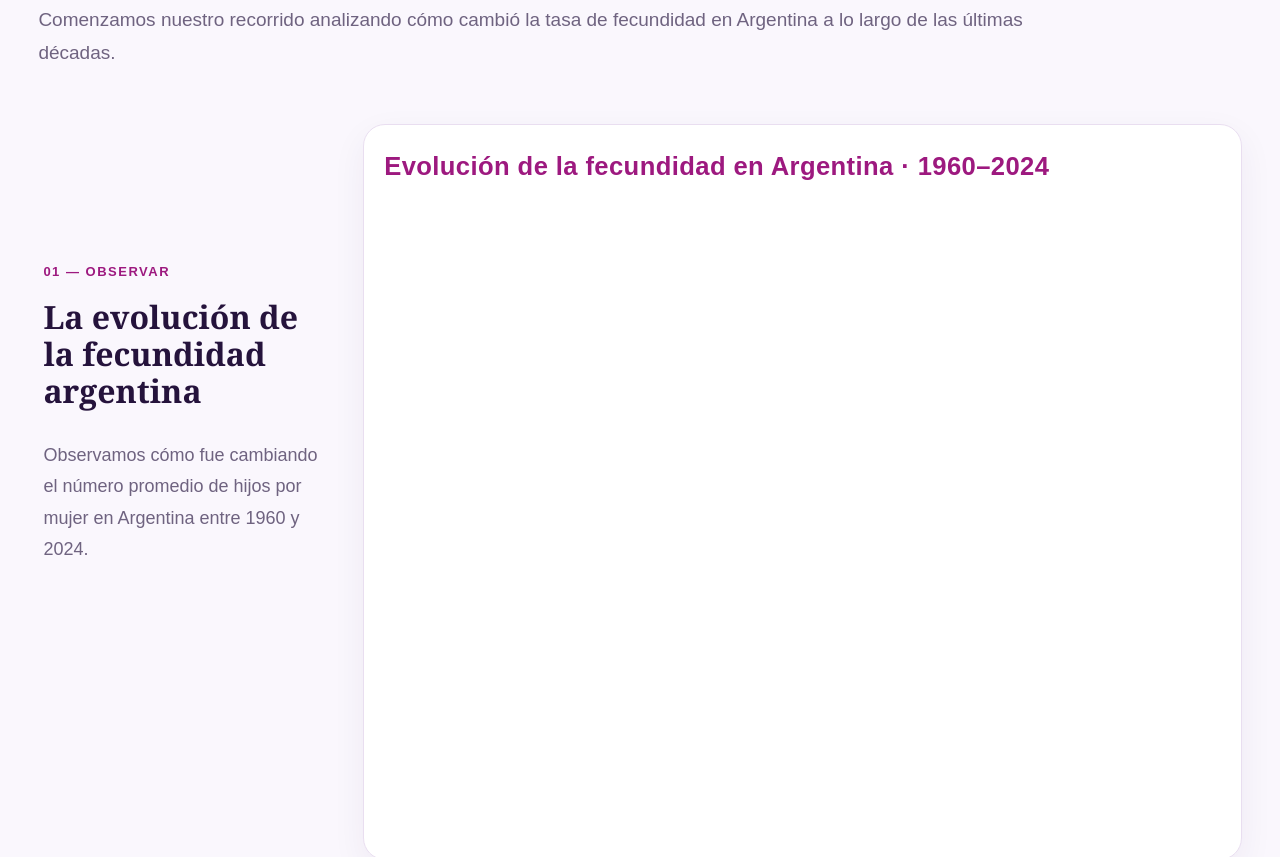
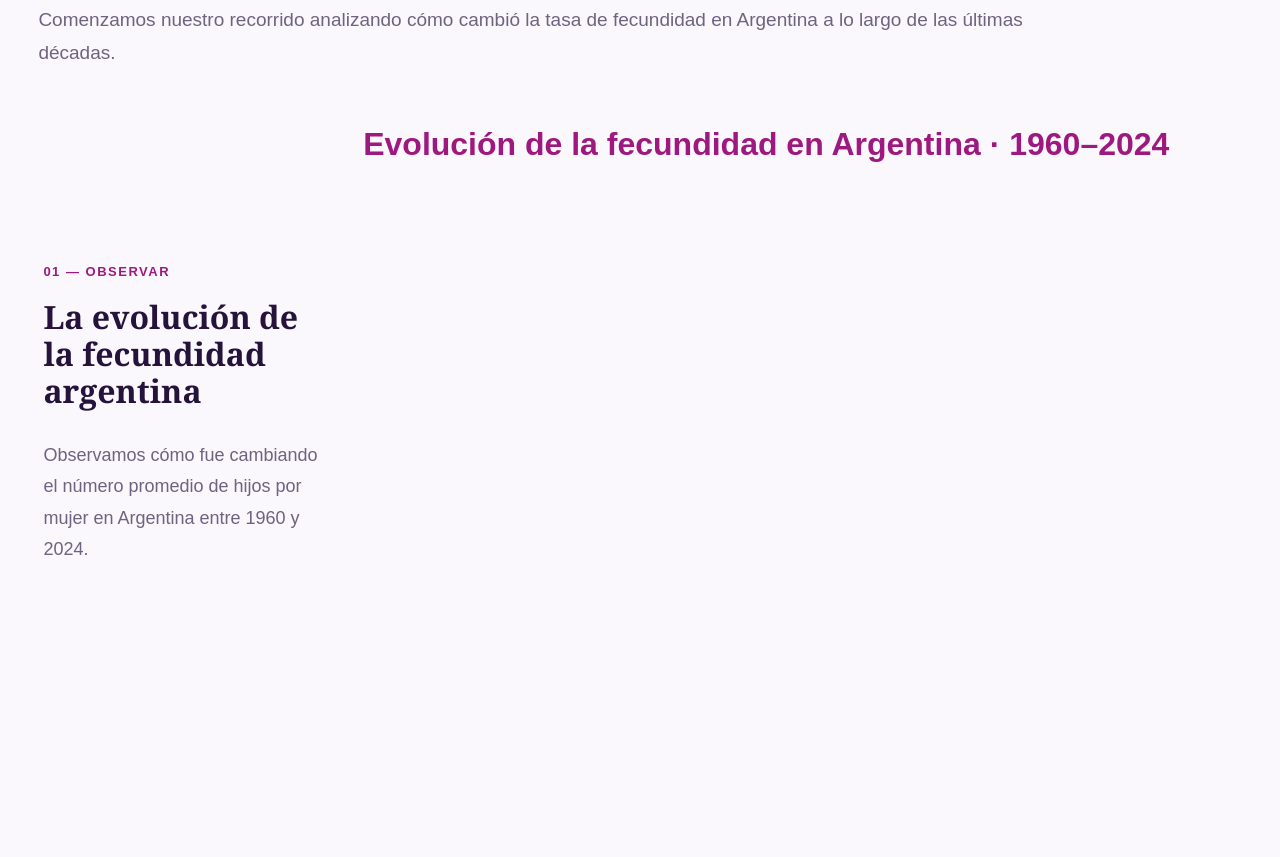
Before and after one commit to catadaminato/infovis, a plain HTML site: page indexTpFinal.html in a window 1280 px wide. Shown: the part 1619-2476 px from the top of the page. Drawn offline with Linux system fonts and the light colour scheme; a script that the page names is missing.

Commit message:
Update indexTpFinal.html

```diff
--- a/indexTpFinal.html
+++ b/indexTpFinal.html
@@ -167,49 +167,70 @@
       font-size: 18px;
     }
 
-    /* RECUADROS DE GRÁFICOS */
+
+/* GRÁFICOS SIN RECUADROS */
 
 .sticky-chart {
   position: sticky;
-      top: 4vh;
-      height: 92vh;
-      min-height: 620px;
-      background: white;
-      border: 1px solid #E9DEF0;
-      border-radius: 22px;
-      padding: 25px 20px 15px;
-      box-shadow: 0 12px 35px rgba(55, 22, 80, 0.06);
-      overflow: hidden;
-      display: flex;
-      flex-direction: column;
+  top: 5vh;
+  width: 100%;
+  height: auto;
+  min-height: 0;
+  padding: 0;
+  background: transparent;
+  border: none;
+  border-radius: 0;
+  box-shadow: none;
+  overflow: visible;
+  display: block;
 }
 
 .chart-label {
-      font-size: clamp(18px, 2vw, 28px);
-      color: var(--violeta-rosa);
+  font-size: clamp(24px, 2.5vw, 36px);
+  color: #9D197F;
   font-weight: bold;
-      letter-spacing: 0.4px;
-      margin-bottom: 15px;
+  margin-bottom: 20px;
   line-height: 1.3;
 }
 
 .chart-container {
-      flex: 1;
+  width: 100%;
+  height: auto;
   min-height: 0;
-      width: 100%;
   position: relative;
 }
 
 .chart-container .flourish-embed {
   width: 100%;
-      height: 100%;
+  height: auto;
+  min-height: 0;
 }
 
 .chart-container iframe {
   width: 100% !important;
-      height: 100% !important;
+  height: 580px !important;
   border: none !important;
+  display: block;
 }
+
+/* AJUSTES PARA CELULARES */
+
+@media (max-width: 850px) {
+
+  .sticky-chart {
+    position: relative;
+    top: auto;
+    height: auto;
+    min-height: 0;
+    padding: 0;
+  }
+
+  .chart-container iframe {
+    height: 450px !important;
+  }
+
+}
+
 
     /* TRANSICIONES */
 
```
Lines whose indentation alone changed are shown as unchanged.
